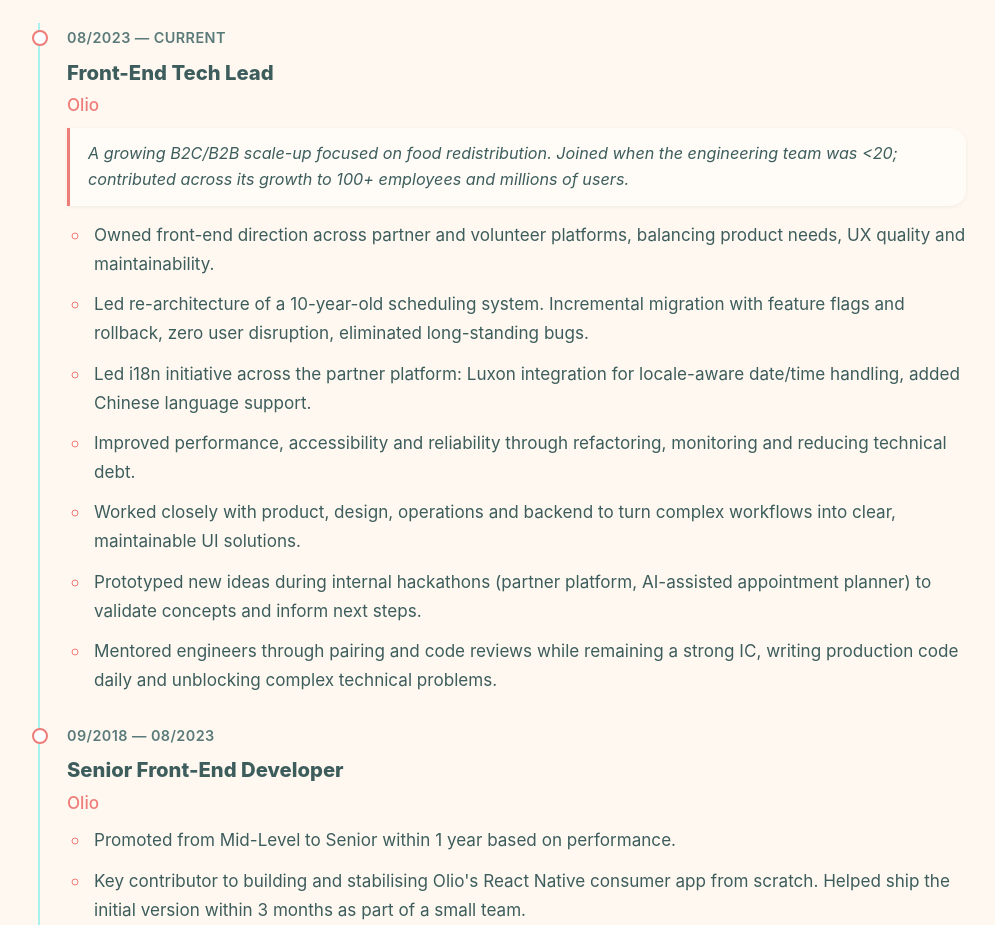
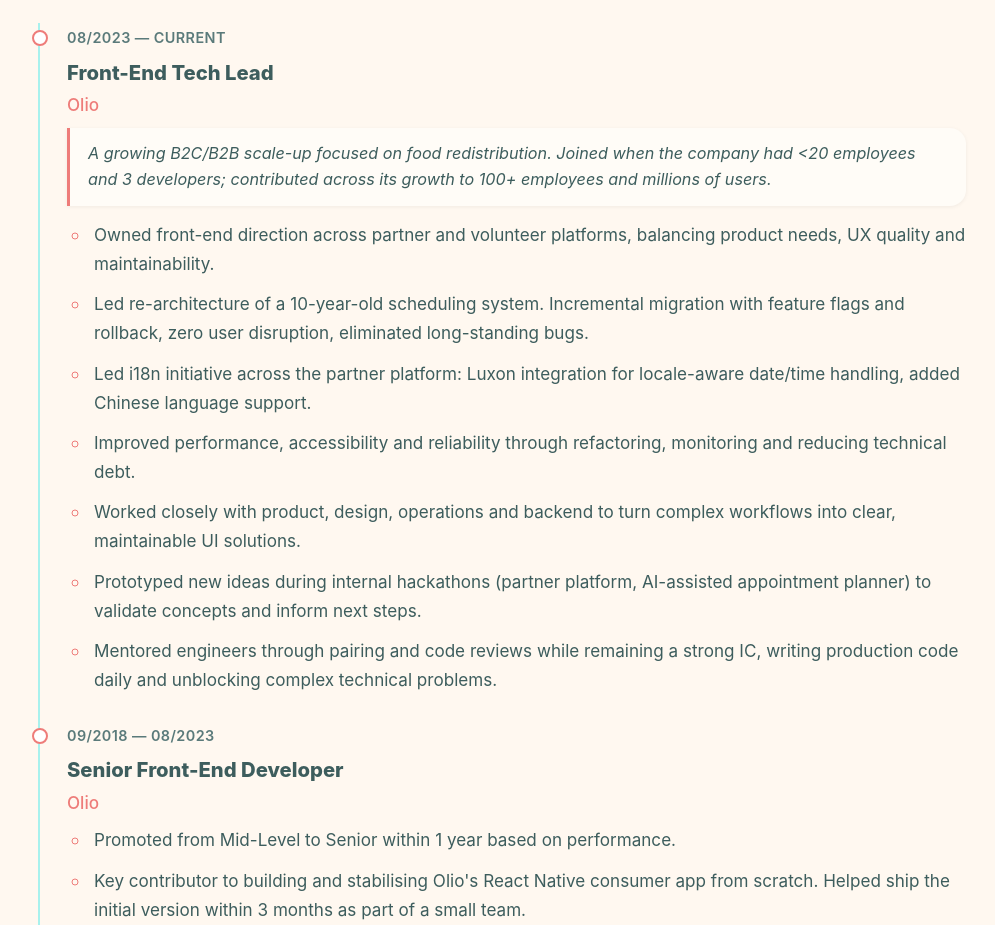
Before and after one commit to altany/tany4, a Next.js app: page /cv in a window 1280 px wide. Shown: the part 1500-2425 px from the top of the page, without its empty margins (168-1163 px from the left). Built offline with nearby package versions, Linux system fonts and the light colour scheme; no server answers.

Commit message:
fix cv metric

```diff
--- a/src/cv/cv.ts
+++ b/src/cv/cv.ts
@@ -72,7 +72,7 @@
       title: "Front-End Tech Lead",
       company: "Olio",
       summary:
-        "A growing B2C/B2B scale-up focused on food redistribution. Joined when the engineering team was <20; contributed across its growth to 100+ employees and millions of users.",
+        "A growing B2C/B2B scale-up focused on food redistribution. Joined when the company had <20 employees and 3 developers; contributed across its growth to 100+ employees and millions of users.",
       bullets: [
         "Owned front-end direction across partner and volunteer platforms, balancing product needs, UX quality and maintainability.",
         "Led re-architecture of a 10-year-old scheduling system. Incremental migration with feature flags and rollback, zero user disruption, eliminated long-standing bugs.",
```
Also changed, not shown: 1 other file (tests, documents, lock files or other folders).
